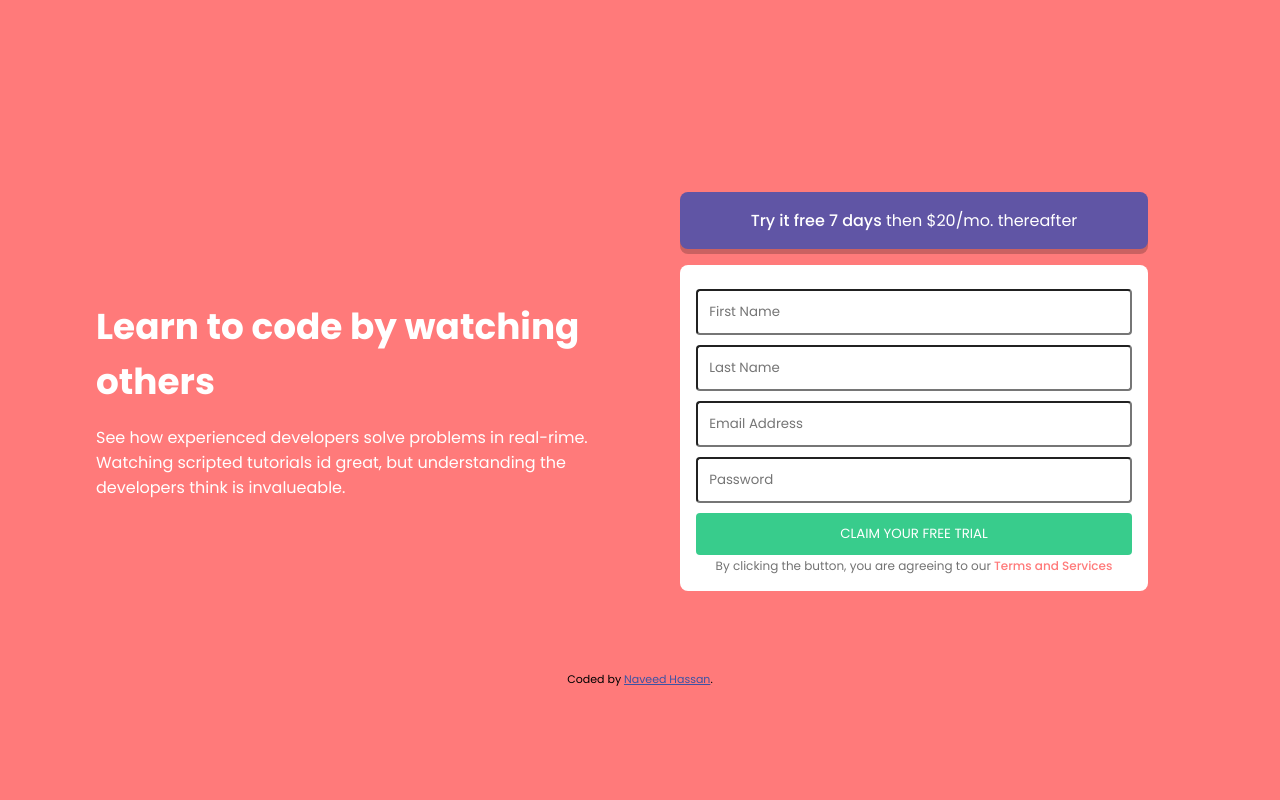
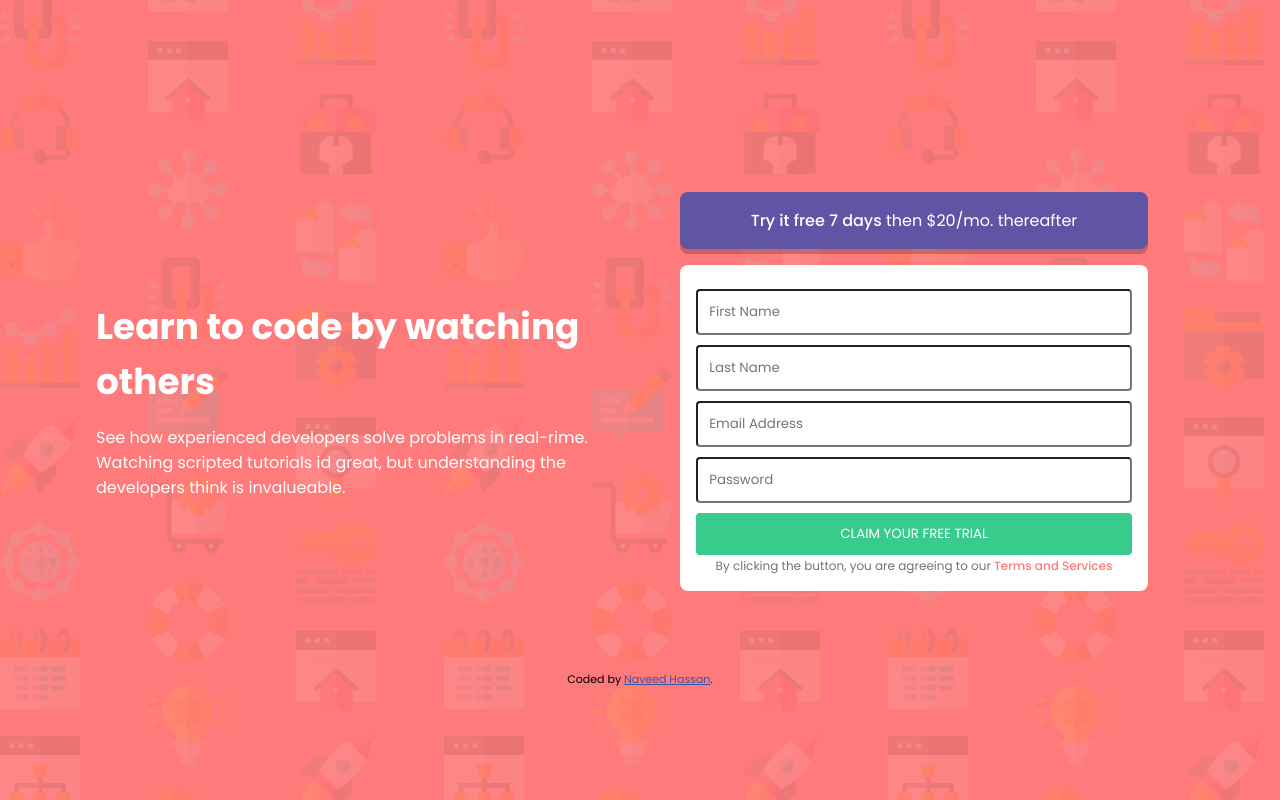
Before and after one commit to NaveedBaloch12/intro-component-with-signup-form, a plain HTML site: page index.html in a window 1280 px wide. Drawn offline with Linux system fonts and the light colour scheme.

Commit message:
Update index.html

```diff
--- a/index.html
+++ b/index.html
@@ -8,7 +8,7 @@
   <link rel="preconnect" href="https://fonts.gstatic.com" crossorigin>
   <link href="https://fonts.googleapis.com/css2?family=Poppins:wght@400;500;600;700&display=swap" rel="stylesheet">
 
-  <link rel="icon" type="image/png" sizes="32x32" href="./images/favicon-32x32.png">
+  <link rel="icon" type="image/png" sizes="32x32" href="favicon-32x32.png">
 
   <title>Intro component with sign up form</title>
 
@@ -60,7 +60,7 @@
 
     body {
       background-color: var(--Red);
-      background-image: url(./images/bg-intro-mobile.png);
+      background-image: url(bg-intro-mobile.png);
     }
 
     section {
@@ -151,7 +151,7 @@
 
     @media (min-width: 41rem) {
       body {
-        background-image: url(./images/bg-intro-desktop.png);
+        background-image: url(bg-intro-desktop.png);
         display: flex;
         flex-direction: column;
         justify-content: center;
```
